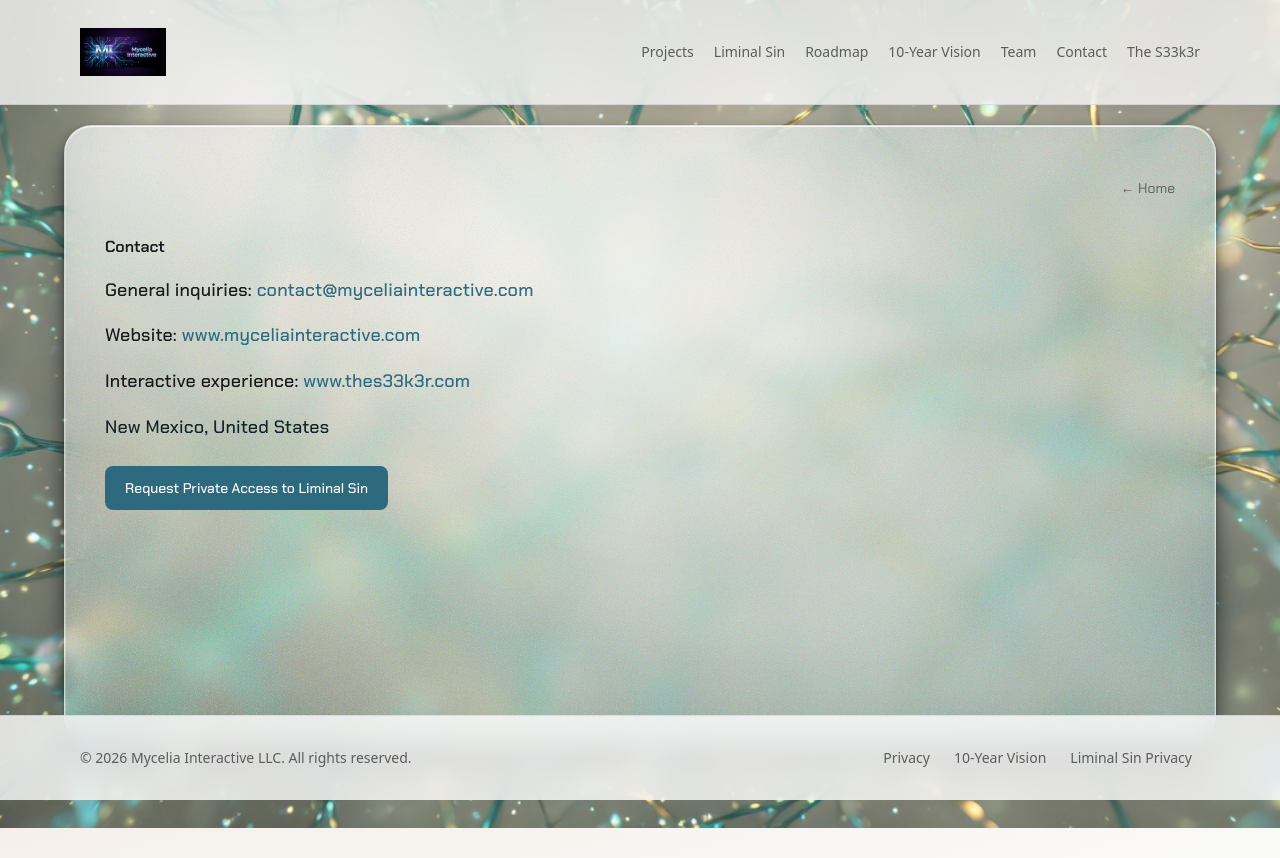
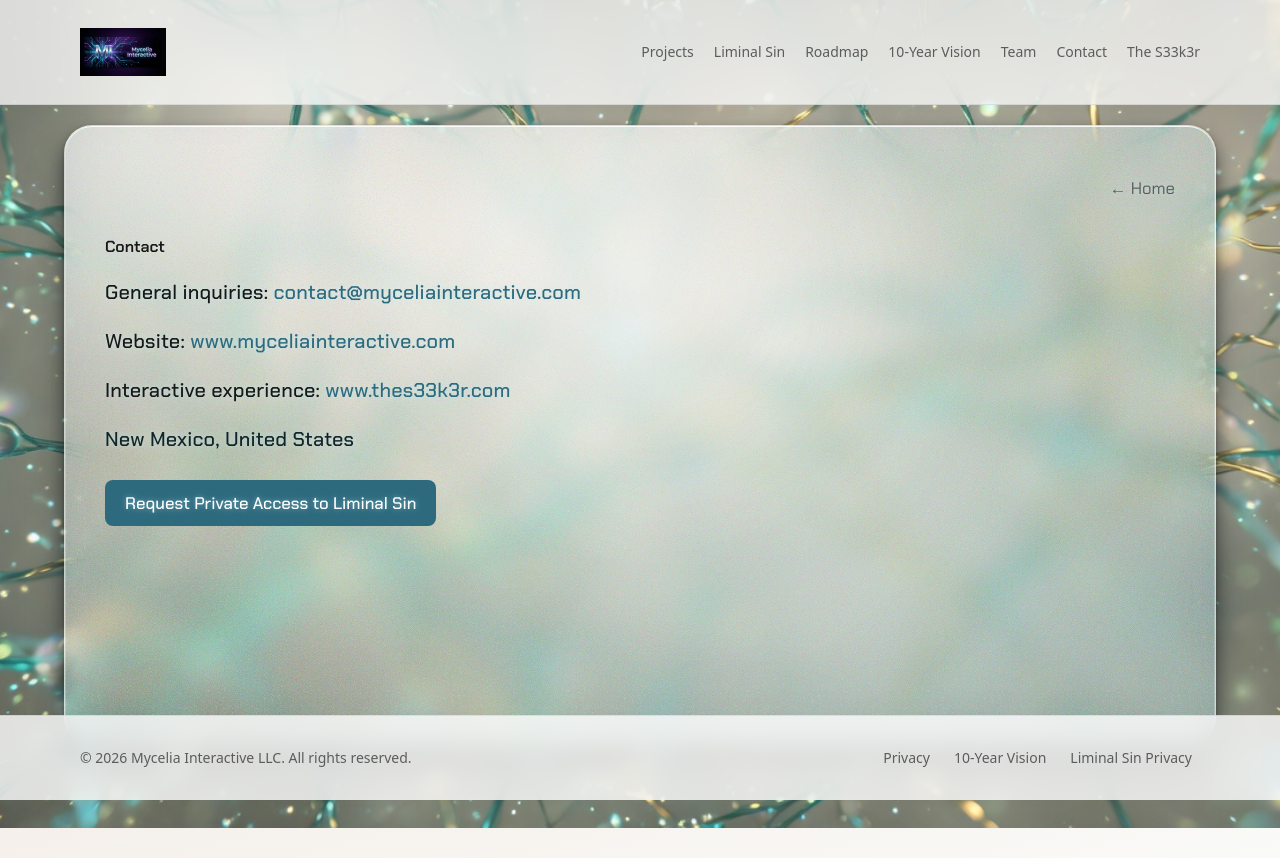
Before and after one commit to TheSeeker713/myceliainteractive, a Next.js app: page /contact in a window 1280 px wide. Built offline with nearby package versions, Linux system fonts and the light colour scheme.

Commit message:
Enlarge desktop liquid-glass cards/type and add a soft text aura.
Bump stage and panel widths plus title/body/kicker sizes for readability, with a light hover-growing glow on smaller text tiers.

Co-authored-by: Cursor <cursoragent@cursor.com>

```diff
--- a/app/components/motion/liquid-glass.css
+++ b/app/components/motion/liquid-glass.css
@@ -128,7 +128,7 @@
 
 .liquid-glass-kicker {
   color: #0f4f5f;
-  font-size: 0.78rem;
+  font-size: 0.8125rem;
   font-weight: 600;
   letter-spacing: 0.18em;
   text-transform: uppercase;
@@ -136,7 +136,7 @@
 
 .liquid-glass-title {
   color: #071014;
-  font-size: 1.5rem;
+  font-size: 1.625rem;
   font-weight: 700;
   letter-spacing: 0.01em;
   line-height: 1.1;
@@ -146,35 +146,21 @@
 
 .liquid-glass-body {
   color: #132428;
-  font-size: 0.9375rem;
+  font-size: 1rem;
   font-weight: 500;
   line-height: 1.65;
   letter-spacing: 0.01em;
   text-wrap: pretty;
 }
 
-/* Desktop type scale (approved): title > body > kicker */
+/* Desktop type scale: title > body > kicker (slight readability bump) */
 @media (min-width: 768px) {
-  .liquid-glass-kicker {
-    font-size: 0.8125rem;
-  }
-
-  .liquid-glass-title {
-    font-size: 1.875rem;
-  }
-
-  .liquid-glass-body {
-    font-size: 1rem;
-  }
-}
-
-@media (min-width: 1024px) {
   .liquid-glass-kicker {
     font-size: 0.875rem;
   }
 
   .liquid-glass-title {
-    font-size: 2.25rem;
+    font-size: 2.125rem;
   }
 
   .liquid-glass-body {
@@ -182,9 +168,23 @@
   }
 }
 
+@media (min-width: 1024px) {
+  .liquid-glass-kicker {
+    font-size: 0.9375rem;
+  }
+
+  .liquid-glass-title {
+    font-size: 2.5rem;
+  }
+
+  .liquid-glass-body {
+    font-size: 1.25rem;
+  }
+}
+
 /* Kickers tagged via data attribute share the kicker scale. */
 .liquid-glass-card [data-lg-kicker] {
-  font-size: 0.78rem;
+  font-size: 0.8125rem;
   font-weight: 600;
   letter-spacing: 0.18em;
   text-transform: uppercase;
@@ -192,13 +192,46 @@
 
 @media (min-width: 768px) {
   .liquid-glass-card [data-lg-kicker] {
-    font-size: 0.8125rem;
+    font-size: 0.875rem;
   }
 }
 
 @media (min-width: 1024px) {
   .liquid-glass-card [data-lg-kicker] {
-    font-size: 0.875rem;
+    font-size: 0.9375rem;
+  }
+}
+
+/*
+ * Light aura on smaller text (kicker + body). Soft at rest; grows a little
+ * when the pointer is over the card or the text itself.
+ */
+.liquid-glass-kicker,
+.liquid-glass-card [data-lg-kicker],
+.liquid-glass-body {
+  --lg-aura-soft: 0 0 0.35rem rgba(180, 230, 240, 0.45),
+    0 0 0.75rem rgba(255, 255, 255, 0.28);
+  --lg-aura-strong: 0 0 0.55rem rgba(180, 230, 240, 0.7),
+    0 0 1.25rem rgba(255, 255, 255, 0.42),
+    0 0 1.85rem rgba(126, 208, 223, 0.28);
+  text-shadow: var(--lg-aura-soft);
+  transition: text-shadow 220ms ease;
+}
+
+.liquid-glass-card:hover .liquid-glass-kicker,
+.liquid-glass-card:hover [data-lg-kicker],
+.liquid-glass-card:hover .liquid-glass-body,
+.liquid-glass-kicker:hover,
+.liquid-glass-card [data-lg-kicker]:hover,
+.liquid-glass-body:hover {
+  text-shadow: var(--lg-aura-strong);
+}
+
+@media (prefers-reduced-motion: reduce) {
+  .liquid-glass-kicker,
+  .liquid-glass-card [data-lg-kicker],
+  .liquid-glass-body {
+    transition: none;
   }
 }
 
@@ -290,20 +323,20 @@
 
 .liquid-glass-stage-card {
   position: relative;
-  width: min(100%, 36rem);
+  width: min(100%, 38rem);
   pointer-events: auto;
   will-change: opacity, transform;
 }
 
 @media (min-width: 768px) {
   .liquid-glass-stage-card {
-    width: min(100%, 48rem);
+    width: min(100%, 52rem);
   }
 }
 
 @media (min-width: 1024px) {
   .liquid-glass-stage-card {
-    width: min(100%, 56rem);
+    width: min(100%, 62rem);
   }
 }
 
@@ -317,7 +350,7 @@
 
 .liquid-glass-card--cover {
   width: 100%;
-  max-width: min(100%, 72rem);
+  max-width: min(100%, 76rem);
   margin-inline: auto;
 }
 
@@ -328,19 +361,19 @@
 
 .liquid-glass-card--panel {
   width: 100%;
-  max-width: min(100%, 36rem);
+  max-width: min(100%, 38rem);
   margin-inline: auto;
 }
 
 @media (min-width: 768px) {
   .liquid-glass-card--panel {
-    max-width: min(100%, 48rem);
+    max-width: min(100%, 52rem);
   }
 }
 
 @media (min-width: 1024px) {
   .liquid-glass-card--panel {
-    max-width: min(100%, 56rem);
+    max-width: min(100%, 62rem);
   }
 }
 
@@ -419,9 +452,43 @@
 }
 
 .liquid-glass-card-content--stage {
-  max-height: min(72dvh, 42rem);
+  max-height: min(78dvh, 48rem);
   overflow-y: auto;
   overscroll-behavior: contain;
+}
+
+/* Nested utility text inside cards (milestones, bullets) — desktop bump + aura */
+@media (min-width: 1024px) {
+  .liquid-glass-card .text-sm {
+    font-size: 1.05rem;
+    line-height: 1.6;
+  }
+
+  .liquid-glass-card .text-xs {
+    font-size: 0.9rem;
+  }
+
+  .liquid-glass-card .text-base {
+    font-size: 1.15rem;
+  }
+}
+
+.liquid-glass-card .text-sm,
+.liquid-glass-card .text-xs {
+  --lg-aura-soft: 0 0 0.3rem rgba(180, 230, 240, 0.4),
+    0 0 0.65rem rgba(255, 255, 255, 0.22);
+  --lg-aura-strong: 0 0 0.5rem rgba(180, 230, 240, 0.65),
+    0 0 1.1rem rgba(255, 255, 255, 0.38),
+    0 0 1.6rem rgba(126, 208, 223, 0.24);
+  text-shadow: var(--lg-aura-soft);
+  transition: text-shadow 220ms ease;
+}
+
+.liquid-glass-card:hover .text-sm,
+.liquid-glass-card:hover .text-xs,
+.liquid-glass-card .text-sm:hover,
+.liquid-glass-card .text-xs:hover {
+  text-shadow: var(--lg-aura-strong);
 }
 
 .liquid-glass-card-content--page {
```
